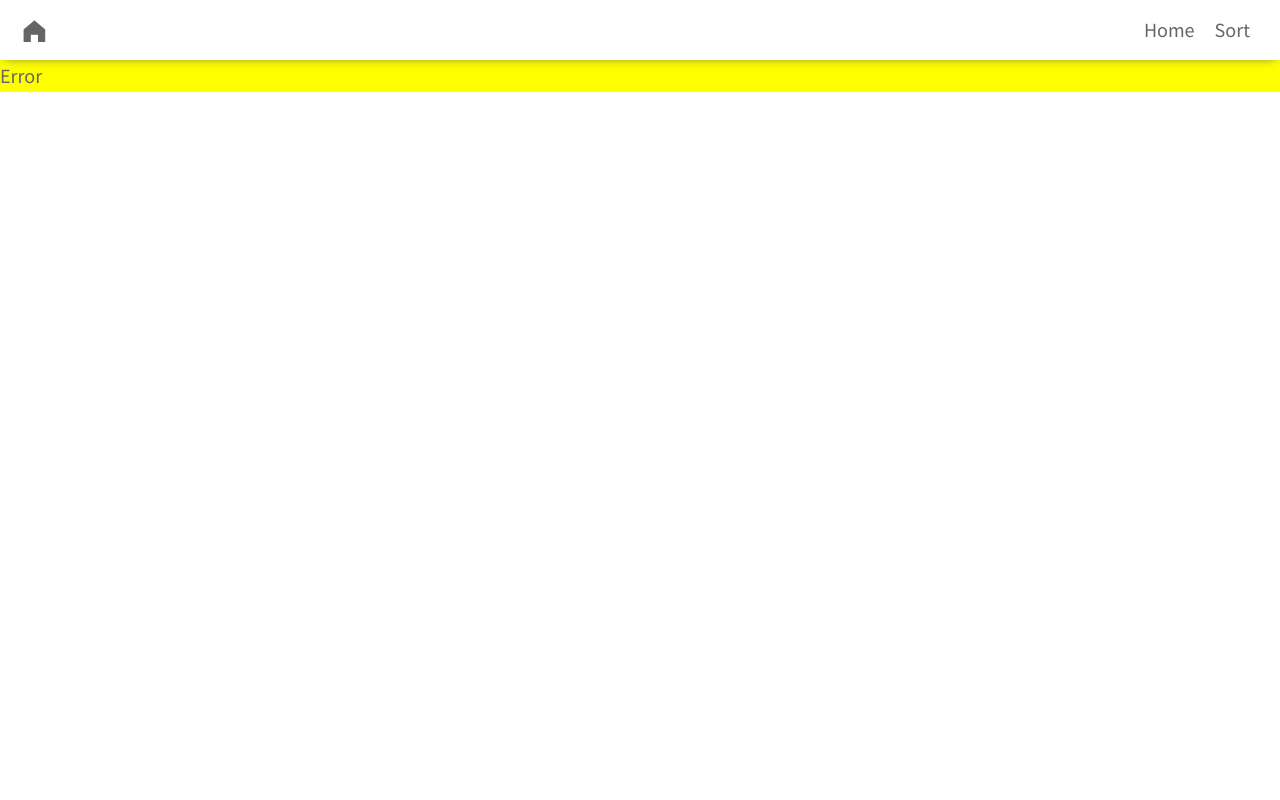
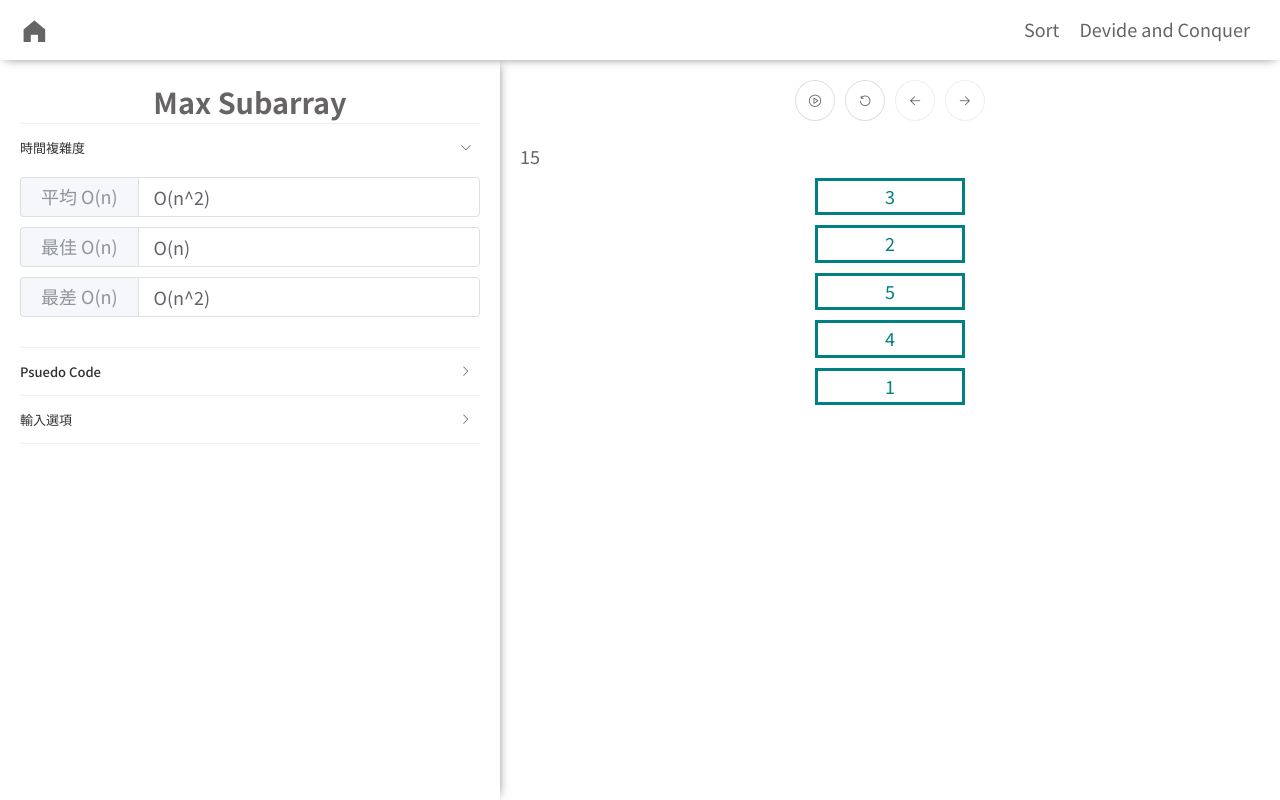
Before and after one commit to YUN-CHIEN-LO/vue2-algorithm, a Vue app: page /devide_and_conquer/max_subarray in a window 1280 px wide. Before the commit this address led to /error. Built offline with nearby package versions, Linux system fonts and the light colour scheme.

Commit message:
[Dev] 新增 max subarray

```diff
--- a/src/components/layout/Router.vue
+++ b/src/components/layout/Router.vue
@@ -1,7 +1,9 @@
 <template>
   <div class="layout-router" :class="`is-${direction}`">
-    <div class="layout-router__link" @click="to('/')">Home</div>
     <div class="layout-router__link" @click="to('/sort')">Sort</div>
+    <div class="layout-router__link" @click="to('/devide_and_conquer')">
+      Devide and Conquer
+    </div>
   </div>
 </template>
 
--- a/src/router/constant.js
+++ b/src/router/constant.js
@@ -73,6 +73,30 @@ const basicRoutes = [
       },
     ],
   },
+  {
+    // Devide and Conquer
+    path: "/devide_and_conquer",
+    component: LycLayout,
+    children: [
+      {
+        name: "PageDevideAndConquer",
+        path: "",
+        component: () => import("@/views/devide-and-conquer/index.vue"),
+        meta: {
+          noPage: true,
+        },
+      },
+      {
+        name: "MaxSubarray",
+        path: "max_subarray",
+        component: () => import("@/views/Page"),
+        meta: {
+          key: "maxSubarray",
+          title: "MaxSubarray",
+        },
+      },
+    ],
+  },
 ];
 
 const constantRoutes = basicRoutes;
--- a/src/views/Page.vue
+++ b/src/views/Page.vue
@@ -30,7 +30,6 @@
         <el-collapse-item title="輸入選項" name="input">
           <!-- 快速輸入 -->
           <div class="layout-page__row">
-            <el-button @click="simpleInput">快速輸入</el-button>
             <el-button @click="randomInput">隨機輸入</el-button>
           </div>
           <!-- 數字輸入 -->
@@ -126,10 +125,12 @@ import { RWD } from "@/utils";
 import InsertionSort from "./sort/InsertionSort.vue";
 import MergeSort from "./sort/MergeSort.vue";
 import BubbleSort from "./sort/BubbleSort.vue";
+import MaxSubarray from "./devide-and-conquer/MaxSubarray.vue";
 const mapAlgo = {
   insertionSort: InsertionSort,
   mergeSort: MergeSort,
   bubbleSort: BubbleSort,
+  maxSubarray: MaxSubarray,
 };
 export default {
   name: "LayoutPage",
@@ -141,7 +142,7 @@ export default {
       if (this.$store.getters.windowWidth < RWD.sm) {
         return "100%";
       } else {
-        return "300px";
+        return "500px";
       }
     },
     sidebarStyle() {
@@ -161,6 +162,7 @@ export default {
           best: "",
           worst: "",
         },
+        nagativeRange: false,
       },
       mapAlgo: mapAlgo,
       step: 0,
@@ -184,26 +186,25 @@ export default {
     /**
      * 切換頁面資訊
      *
-     * @param {object} info - 頁面資訊Ｆ
+     * @param {object} info - 頁面資訊
      */
     changePage(info) {
       this.info = info;
     },
     //#region 輸入Input
     /**
-     * 快速輸入
-     */
-    simpleInput() {
-      this.input = [3, 2, 5, 4, 1];
-      this.assignInput();
-    },
-    /**
      * 隨機輸入
      */
     randomInput() {
       this.input = [];
-      for (let i = 0; i < 10; i++) {
-        this.input.push(Math.floor(Math.random() * 100));
+      if (this.info.nagativeRange) {
+        for (let i = 0; i < 10; i++) {
+          this.input.push(Math.floor(Math.random() * 200) - 100);
+        }
+      } else {
+        for (let i = 0; i < 10; i++) {
+          this.input.push(Math.floor(Math.random() * 100));
+        }
       }
       this.assignInput();
     },
--- /dev/null
+++ b/src/views/devide-and-conquer/MaxSubarray.vue
@@ -0,0 +1,207 @@
+<template>
+  <div class="max-subarray">
+    {{ sum }}
+    <transition-group class="max-subarray__demo" name="list" tag="div">
+      <lyc-block
+        v-for="item in moves[step]"
+        :key="item.key"
+        :highlight="item.highlight"
+        :disabled="item.disabled"
+      >
+        {{ item.value }}
+      </lyc-block>
+    </transition-group>
+  </div>
+</template>
+
+<script>
+import LycBlock from "@/components/Block.vue";
+import { cloneDeep } from "lodash";
+export default {
+  name: "MaxSubarray",
+  components: { LycBlock },
+  props: {
+    input: {
+      type: Array,
+      default: () => [3, 2, 5, 4, 1],
+      validator: function (value) {
+        return !value.some(isNaN);
+      },
+    },
+    step: {
+      type: Number,
+      default: 0,
+    },
+    moves: {
+      type: Array,
+      default: () => [],
+    },
+  },
+  data() {
+    return {
+      sum: 0,
+    };
+  },
+  created() {
+    this.$emit(
+      "change:moves",
+      this.maxSubarray(
+        cloneDeep(
+          this.input.map((x, index) => ({
+            key: index,
+            value: x,
+            highlight: false,
+            disabled: false,
+          }))
+        )
+      )
+    );
+    this.$emit("change:page", {
+      title: "Max Subarray",
+      discription: "",
+      code: `MAX-CROSS(A, low, mid, high)
+left-sum = -INFINITY
+sum = 0
+for i = mid downto low
+    sum = sum + A[i]
+    if sum > left-sum
+        left-sum = sum
+        max-left = i
+right-sum = -INFINITY
+sum = 0
+for j = mid + 1 to high
+    sum = sum + A[j]
+    if sum > right-sum
+        right-sum = sum
+        max-right = j
+return (max-left, max-right, left-sum + right-sum)
+
+MAX-SUB(A, low, high)
+    if high == low
+        return (low, high, A[low])
+    else mid = [(low + high)/2]
+        (left-low, left-high, left-sum)
+            = MAX-SUB(A, low, mid)
+        (right-low, right-high, right-sum)
+            = MAX-SUB(A, mid + 1, high)
+        (cross-low, cross-high, cross-sum)
+            = MAX-CROSS(A, low, mid, high)
+    if left-sum >= right-sum and right-sum > cross-sum
+        return (left-low, left-high, left-sum)
+    elseif right-sum >= left-sum and left-sum >= cross-sum
+        return (right-low, right-high, right-sum)
+    else return (cross-low, cross-high, cross-sum)
+      `,
+      time: {
+        average: "O(n^2)",
+        best: "O(n)",
+        worst: "O(n^2)",
+      },
+      nagativeRange: true,
+    });
+  },
+  watch: {
+    input(val) {
+      this.$emit(
+        "change:moves",
+        this.maxSubarray(
+          cloneDeep(
+            val.map((x, index) => ({
+              key: index,
+              value: x,
+              highlight: false,
+              disabled: false,
+            }))
+          )
+        )
+      );
+    },
+  },
+  methods: {
+    maxSubarray(array) {
+      const { low, high, sum } = this.findMaxSubarray(
+        array,
+        0,
+        array.length - 1
+      );
+      this.sum = sum;
+      return [
+        array.map((x) => {
+          if (x.key >= low && x.key <= high) {
+            x.highlight = true;
+          }
+          return x;
+        }),
+      ];
+    },
+    findMaxSubarray(array, low, high) {
+      if (low === high) return { low: low, high: high, sum: array[low].value };
+      else {
+        const mid = Math.floor((low + high) / 2);
+        const {
+          low: leftLow,
+          high: leftHigh,
+          sum: leftSum,
+        } = this.findMaxSubarray(array, low, mid);
+        const {
+          low: rightLow,
+          high: rightHigh,
+          sum: rightSum,
+        } = this.findMaxSubarray(array, mid + 1, high);
+        const {
+          low: crossLow,
+          high: crossHigh,
+          sum: crossSum,
+        } = this.findMaxCrossSubarray(array, low, mid, high);
+
+        if (leftSum >= rightSum && rightSum >= crossSum)
+          return { low: leftLow, high: leftHigh, sum: leftSum };
+        if (rightSum >= leftSum && leftSum >= crossSum)
+          return { low: rightLow, high: rightHigh, sum: rightSum };
+        return {
+          low: crossLow,
+          high: crossHigh,
+          sum: crossSum,
+        };
+      }
+    },
+    findMaxCrossSubarray(array, low, mid, high) {
+      let leftSum, rightSum;
+      let maxLeft = mid;
+      let maxRight = mid;
+      let sum = 0;
+      for (let i = mid; i >= low; i--) {
+        sum = sum + array[i].value;
+        if (leftSum === undefined || sum > leftSum) {
+          leftSum = sum;
+          maxLeft = i;
+        }
+      }
+      sum = 0;
+      for (let j = mid + 1; j <= high; j++) {
+        sum = sum + array[j].value;
+        if (rightSum === undefined || sum > rightSum) {
+          rightSum = sum;
+          maxRight = j;
+        }
+      }
+      return {
+        low: maxLeft,
+        high: maxRight,
+        sum: leftSum + rightSum,
+      };
+    },
+  },
+};
+</script>
+
+<style lang="scss" scoped>
+@include b(max, subarray) {
+  @include e(demo) {
+    @include setFlex($fd: column);
+  }
+}
+.list-move {
+  transition: transform 0.5s;
+}
+</style>
--- /dev/null
+++ b/src/views/devide-and-conquer/index.vue
@@ -0,0 +1,22 @@
+<template>
+  <div class="page-roadmap">
+    <h1>Devide and Conquer</h1>
+    <div class="page-roadmap__block__wrapper">
+      <div class="page-roadmap__block" @click="$router.push('/sort/merge')">
+        <p>Merge Sort</p>
+      </div>
+      <div
+        class="page-roadmap__block"
+        @click="$router.push('/devide_and_conquer/max_subarray')"
+      >
+        <p>Max Subarray</p>
+      </div>
+    </div>
+  </div>
+</template>
+
+<script>
+export default {
+  name: "PageDevideAndConquer",
+};
+</script>
--- a/src/views/sort/BubbleSort.vue
+++ b/src/views/sort/BubbleSort.vue
@@ -64,6 +64,7 @@ export default {
         best: "O(n)",
         worst: "O(n^2)",
       },
+      nagativeRange: false,
     });
   },
   watch: {
--- a/src/views/sort/InsertionSort.vue
+++ b/src/views/sort/InsertionSort.vue
@@ -68,6 +68,7 @@ export default {
         best: "O(n)",
         worst: "O(n^2)",
       },
+      nagativeRange: false,
     });
   },
   watch: {
--- a/src/views/sort/MergeSort.vue
+++ b/src/views/sort/MergeSort.vue
@@ -93,6 +93,7 @@ MERGE-SORT(A, p, r)
         best: "O(n*log n)",
         worst: "O(n*log n)",
       },
+      nagativeRange: false,
     });
   },
   watch: {
```
